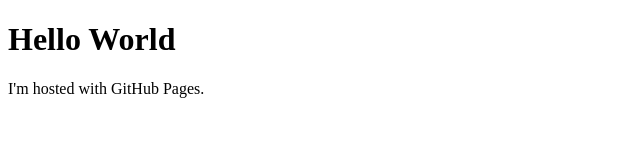
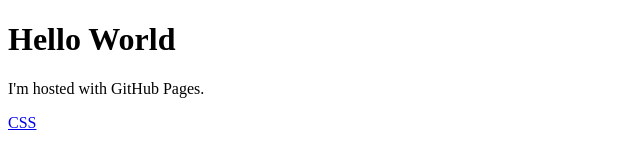
Before and after one commit to dhoufek/dhoufek.github.io, a plain HTML site: page index.html in a window 1280 px wide. Shown: the full height of the page, 0-640 px from the left. Drawn offline with Linux system fonts and the light colour scheme.

Commit message:
Update index.html

```diff
--- a/index.html
+++ b/index.html
@@ -9,5 +9,6 @@
 <body>
 <h1>Hello World</h1>
 <p>I'm hosted with GitHub Pages.</p>
+	<a href="CSS.md">CSS</a>
 </body>
 </html>
```
